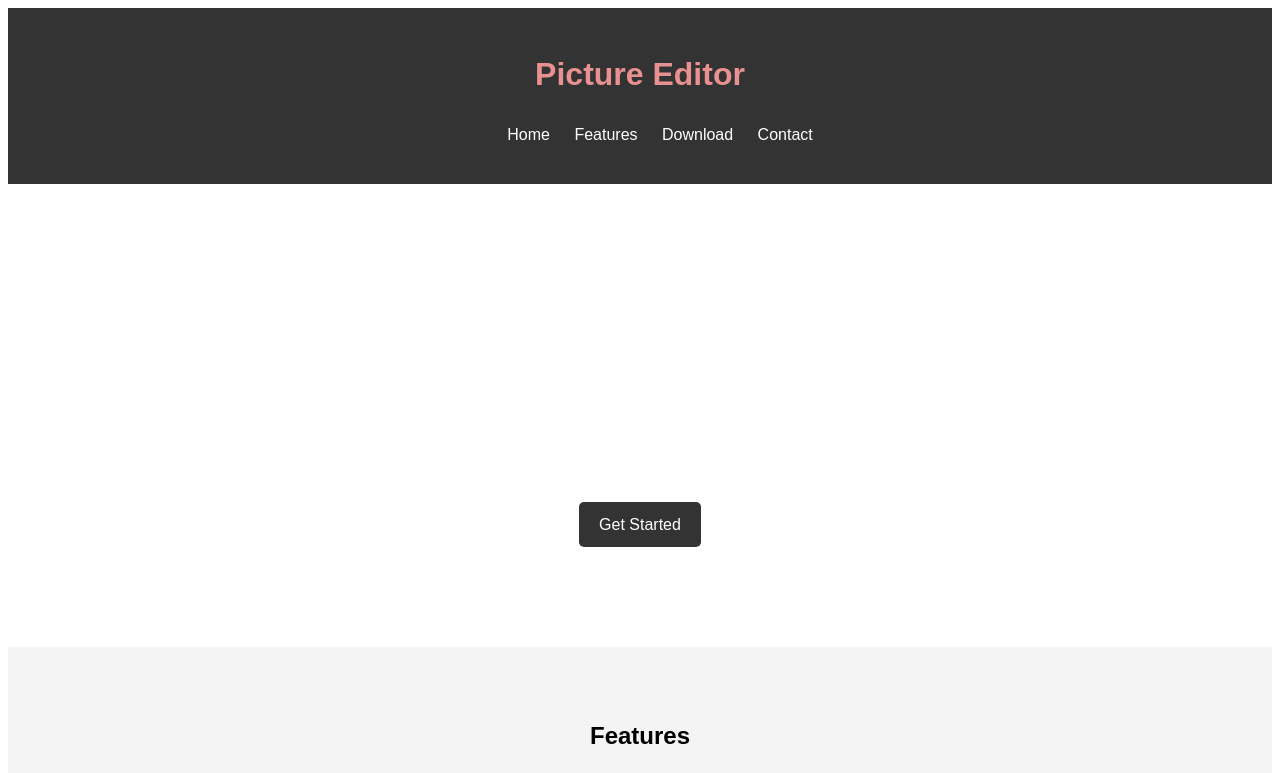
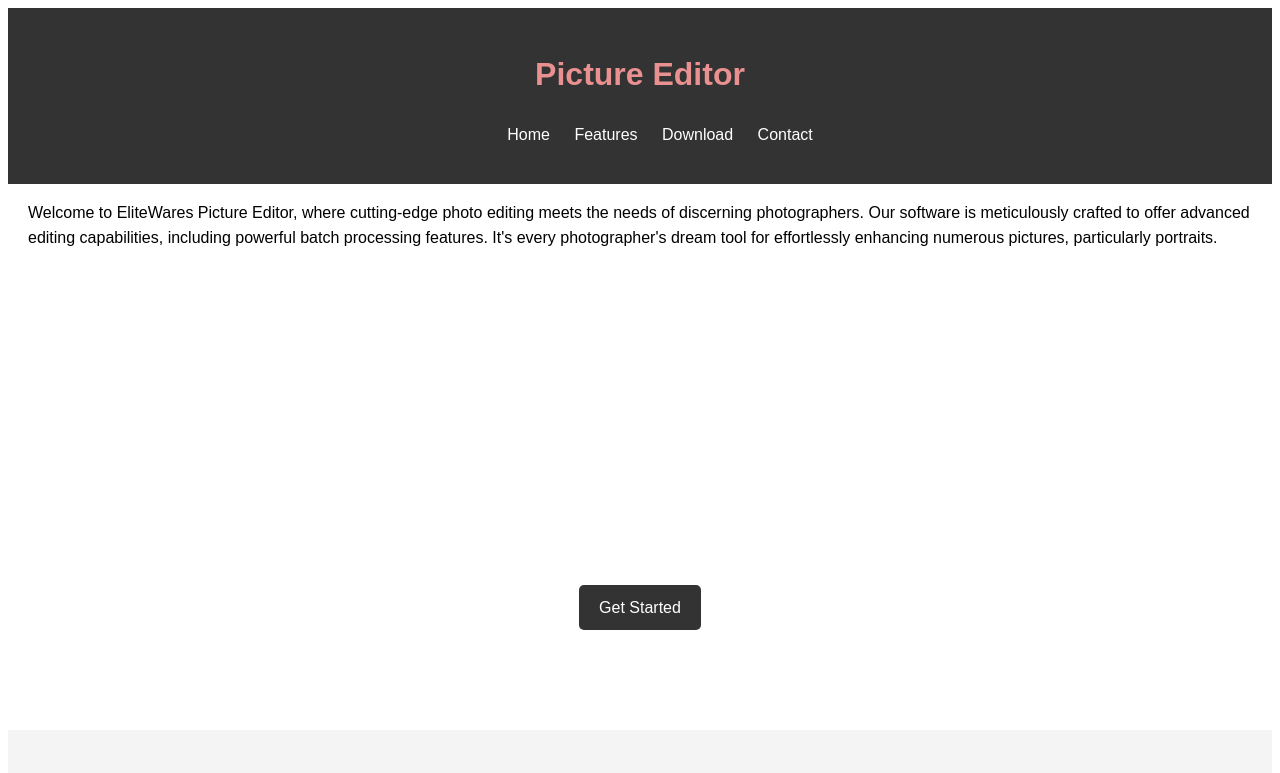
Before and after one commit to EliteWares/Bulk-Image-Editor, a plain HTML site: page index.html in a window 1280 px wide. Shown: the top 773 px of the page. Drawn offline with Linux system fonts and the light colour scheme.

Commit message:
Overview

```diff
--- a/index.html
+++ b/index.html
@@ -18,6 +18,16 @@
             </ul>
         </nav>
     </header>
+
+    <main>
+        <p>
+            Welcome to EliteWares Picture Editor, where cutting-edge photo editing meets
+            the needs of discerning photographers. Our software is meticulously crafted
+            to offer advanced editing capabilities, including powerful batch processing
+            features. It's every photographer's dream tool for effortlessly enhancing
+            numerous pictures, particularly portraits.
+        </p>
+    </main>
 
     <section id="hero">
         <h2>Revolutionize Your Photos with Picture Editor Pro</h2>
--- a/styles.css
+++ b/styles.css
@@ -19,6 +19,10 @@ header {
     color: #e99090;
     padding: 20px 0;
     text-align: center;
+}
+
+main {
+    padding-left: 20px;
 }
 
 header h1 {
```
